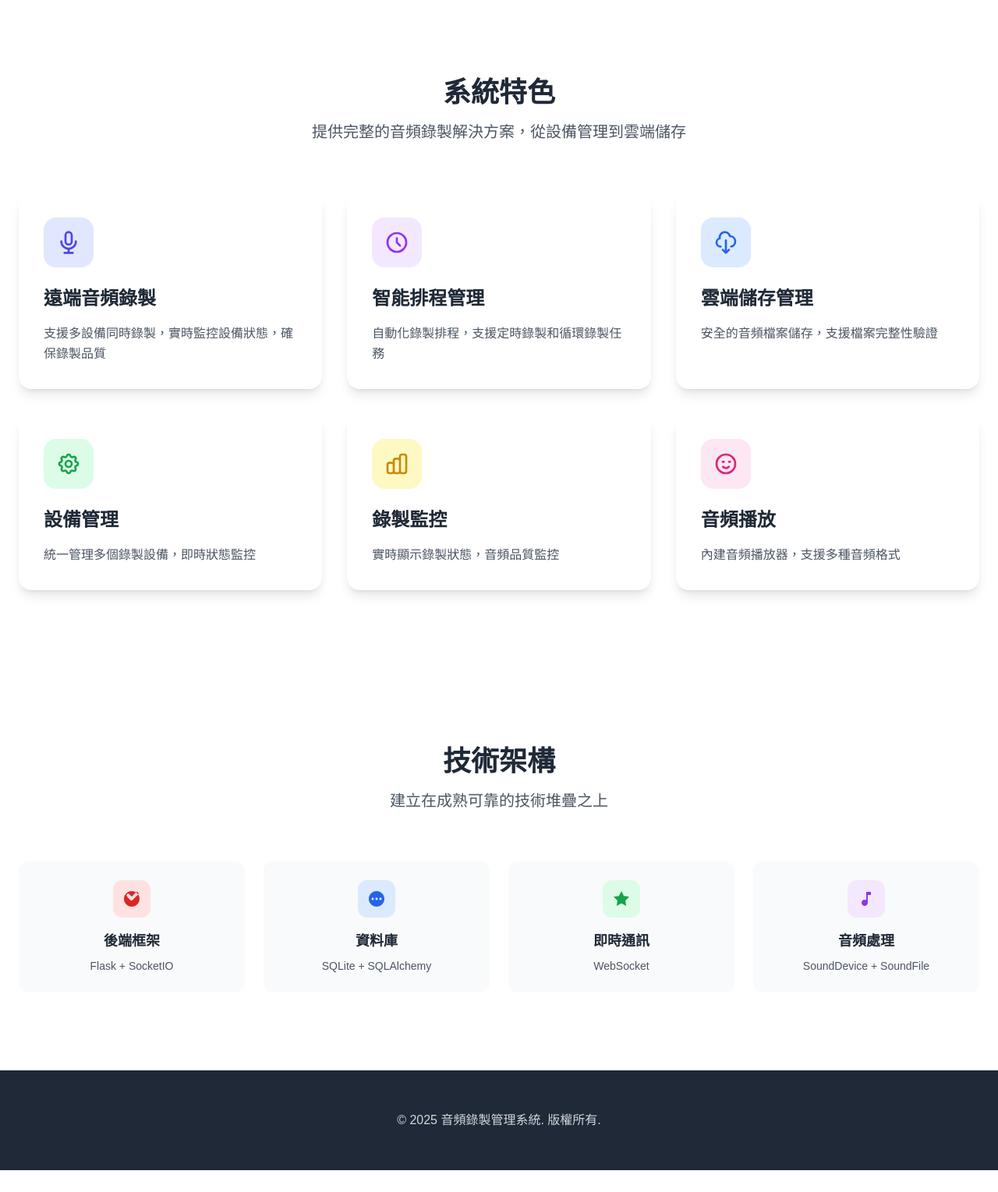
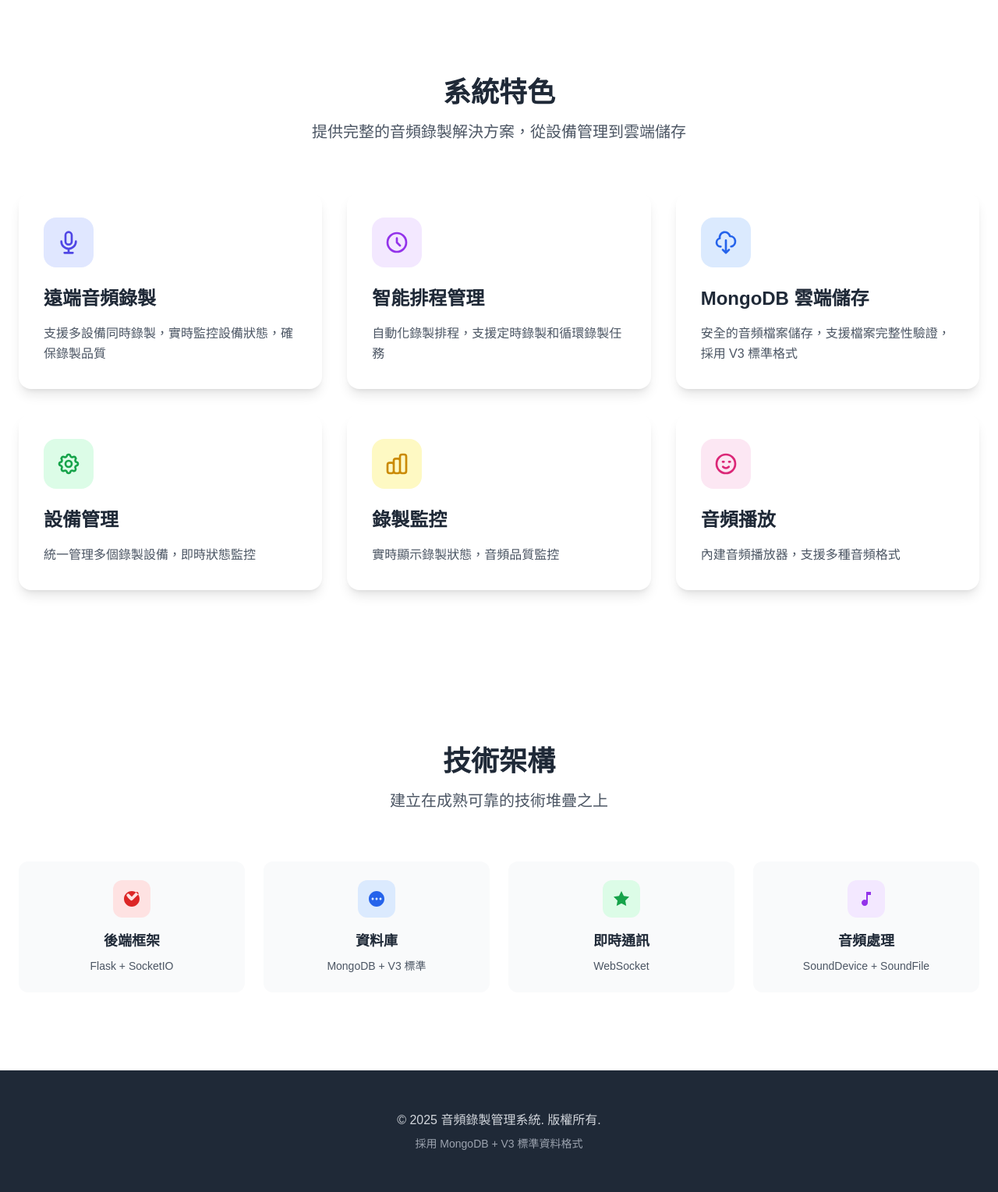
Before and after one commit to Terbinm/CPC_server_collectorSYS, a Flask app: page / in a window 1280 px wide. Shown: the part 870-2399 px from the top of the page at 78% size. Before the commit the page ends 2371 px from the top, so only its background shows below. Run offline with Flask 3, Linux system fonts and the light colour scheme; some libraries are stand-ins or nearby versions.

Commit message:
stable_v4.1.4 MongoDB_analysis

```diff
--- a/templates/index.html
+++ b/templates/index.html
@@ -67,8 +67,8 @@
                             <path stroke-linecap="round" stroke-linejoin="round" stroke-width="2" d="M7 16a4 4 0 01-.88-7.903A5 5 0 1115.9 6L16 6a5 5 0 011 9.9M9 19l3 3m0 0l3-3m-3 3V10"></path>
                         </svg>
                     </div>
-                    <h3 class="text-2xl font-semibold text-gray-800 mb-4">雲端儲存管理</h3>
-                    <p class="text-gray-600 leading-relaxed">安全的音頻檔案儲存，支援檔案完整性驗證</p>
+                    <h3 class="text-2xl font-semibold text-gray-800 mb-4">MongoDB 雲端儲存</h3>
+                    <p class="text-gray-600 leading-relaxed">安全的音頻檔案儲存，支援檔案完整性驗證，採用 V3 標準格式</p>
                 </div>
 
                 <div class="bg-white rounded-2xl p-8 shadow-lg hover:shadow-xl transition-all duration-300 transform hover:-translate-y-2">
@@ -131,7 +131,7 @@
                         </svg>
                     </div>
                     <h3 class="text-lg font-semibold text-gray-800 mb-2">資料庫</h3>
-                    <p class="text-sm text-gray-600">SQLite + SQLAlchemy</p>
+                    <p class="text-sm text-gray-600">MongoDB + V3 標準</p>
                 </div>
 
                 <div class="bg-gray-50 rounded-xl p-6 text-center hover:bg-gray-100 transition-colors">
@@ -161,6 +161,7 @@
     <footer class="bg-gray-800 text-white py-8">
         <div class="container mx-auto px-6 text-center">
             <p class="text-gray-300">&copy; 2025 音頻錄製管理系統. 版權所有.</p>
+            <p class="text-gray-400 text-sm mt-2">採用 MongoDB + V3 標準資料格式</p>
         </div>
     </footer>
 </div>
--- a/templates/schedule_management.html
+++ b/templates/schedule_management.html
@@ -164,7 +164,7 @@ function updateNextRecordingTime() {
     const timeElements = document.querySelectorAll('.next-recording-time');
     timeElements.forEach(el => {
         const time = new Date(el.textContent);
-        el.textContent = time.toLocaleString();
+        el.textContent = time.toLocaleString('zh-TW', {timeZone: 'Asia/Taipei'});
     });
 }
 
```
Also changed, not shown: templates/play.html (+23 -6 lines).
